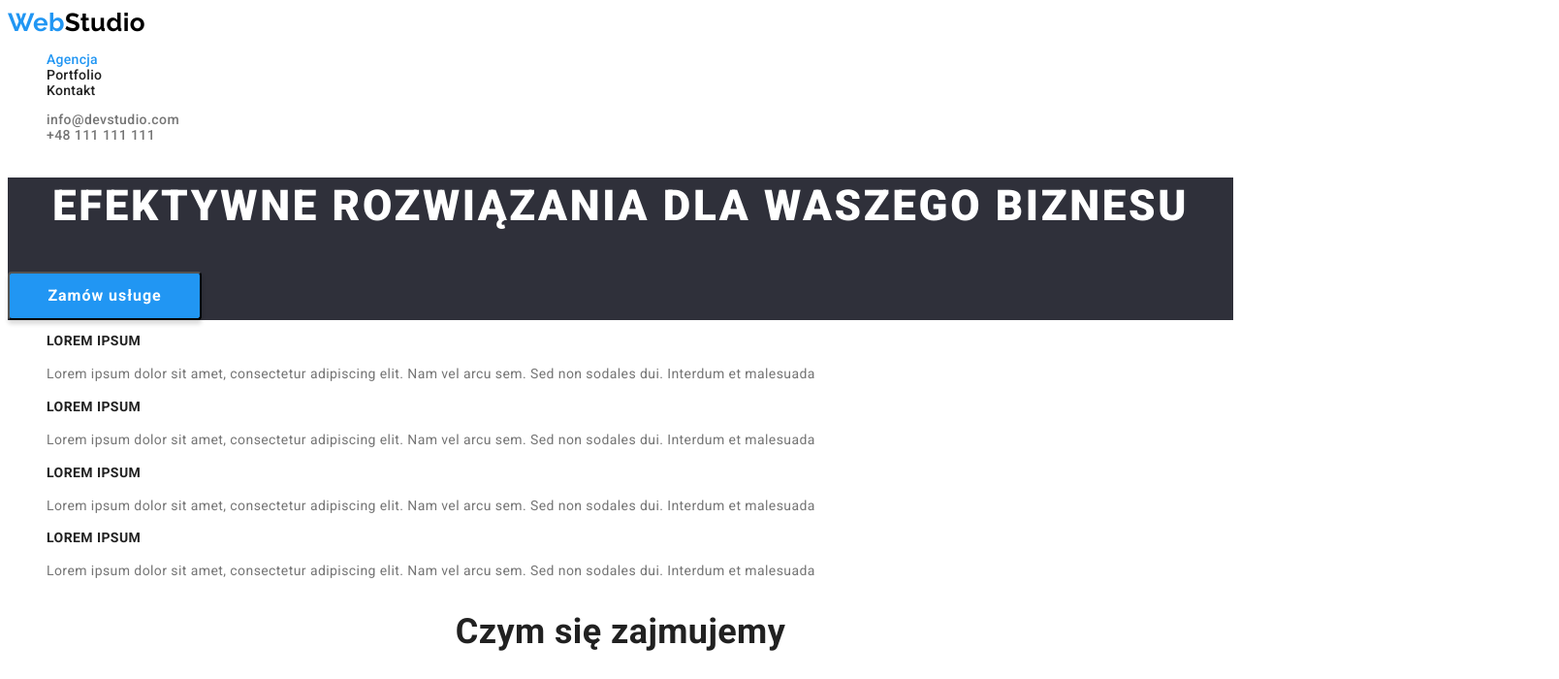
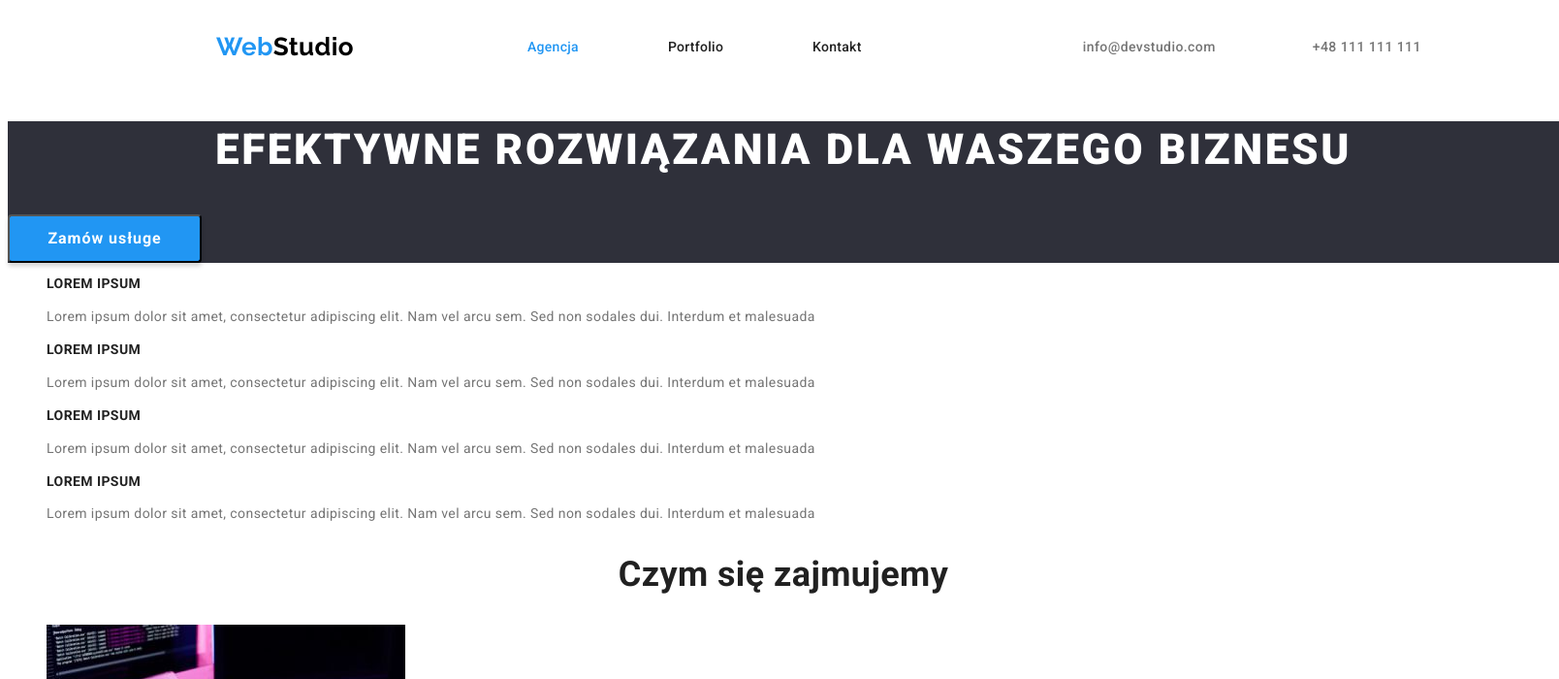
Before and after one commit to KJachimstal/goit-markup-hw-03, a website: page index.html in a window 1280 px wide. Shown: the top 700 px of the page at 97% size, 1608 px wide, since content can reach past the window. Drawn offline with Linux system fonts and the light colour scheme.

Commit message:
Positioned elements in the header

```diff
--- a/css/styles.css
+++ b/css/styles.css
@@ -16,6 +16,7 @@ body {
     font-family: 'Roboto', sans-serif;
     font-weight: 400;
     font-size: 14px;
+    width: 1600px;
     letter-spacing: 0.03em;
     background-color: var(--whiteColor);
     color: var(--secondaryPageColor);
@@ -37,11 +38,16 @@ body {
     margin: -1px;
     border: 0;
     padding: 0;
-
     white-space: nowrap;
     clip-path: inset(100%);
     clip: rect(0 0 0 0);
     overflow: hidden;
+}
+
+.header {
+    height: 80px;
+    display: flex;
+    align-items: center;
 }
 
 .link-select a:hover,
@@ -51,11 +57,16 @@ body {
     color: var(--mainPageColor);
 }
 
+.menu {
+    display: flex;
+}
+
 .menu-navigation {
     font-weight: 500;
     line-height: 16px;
     letter-spacing: 0.02em;
     color: var(--secondaryPageColor);
+    margin: 0 46px;
 }
 
 .menu-active {
@@ -63,9 +74,15 @@ body {
 
 }
 
+.menu-contact {
+    display: flex;
+    margin: auto;
+}
+
 .menu-contact a {
     color: var(--contactColor);
     font-weight: 500;
+    margin: 0 50px;
 }
 
 .logo {
@@ -74,6 +91,7 @@ body {
     font-size: 26px;
     line-height: 1.19;
     color: var(--blackColor);
+    margin: 0 93px 0 215px;
 }
 
 .logo span {
--- a/index.html
+++ b/index.html
@@ -8,15 +8,21 @@
         <title>WebStudio</title>
     </head>
     <body>
-        <header class="no-decoration no-list-style">
+        <header class="no-decoration no-list-style header">
             <a href="./index.html" class="logo"><span>Web</span>Studio</a>
             <nav class="link-select">
-                <ul>
+                <ul class="menu">
                     <li>
-                        <a href="./index.html" class="menu-navigation menu-active">Agencja</a>
+                        <a
+                            href="./index.html"
+                            class="menu-navigation menu-active"
+                            >Agencja</a
+                        >
                     </li>
                     <li>
-                        <a href="./portfolio.html" class="menu-navigation">Portfolio</a>
+                        <a href="./portfolio.html" class="menu-navigation"
+                            >Portfolio</a
+                        >
                     </li>
                     <li>
                         <a href="#" class="menu-navigation">Kontakt</a>
```
